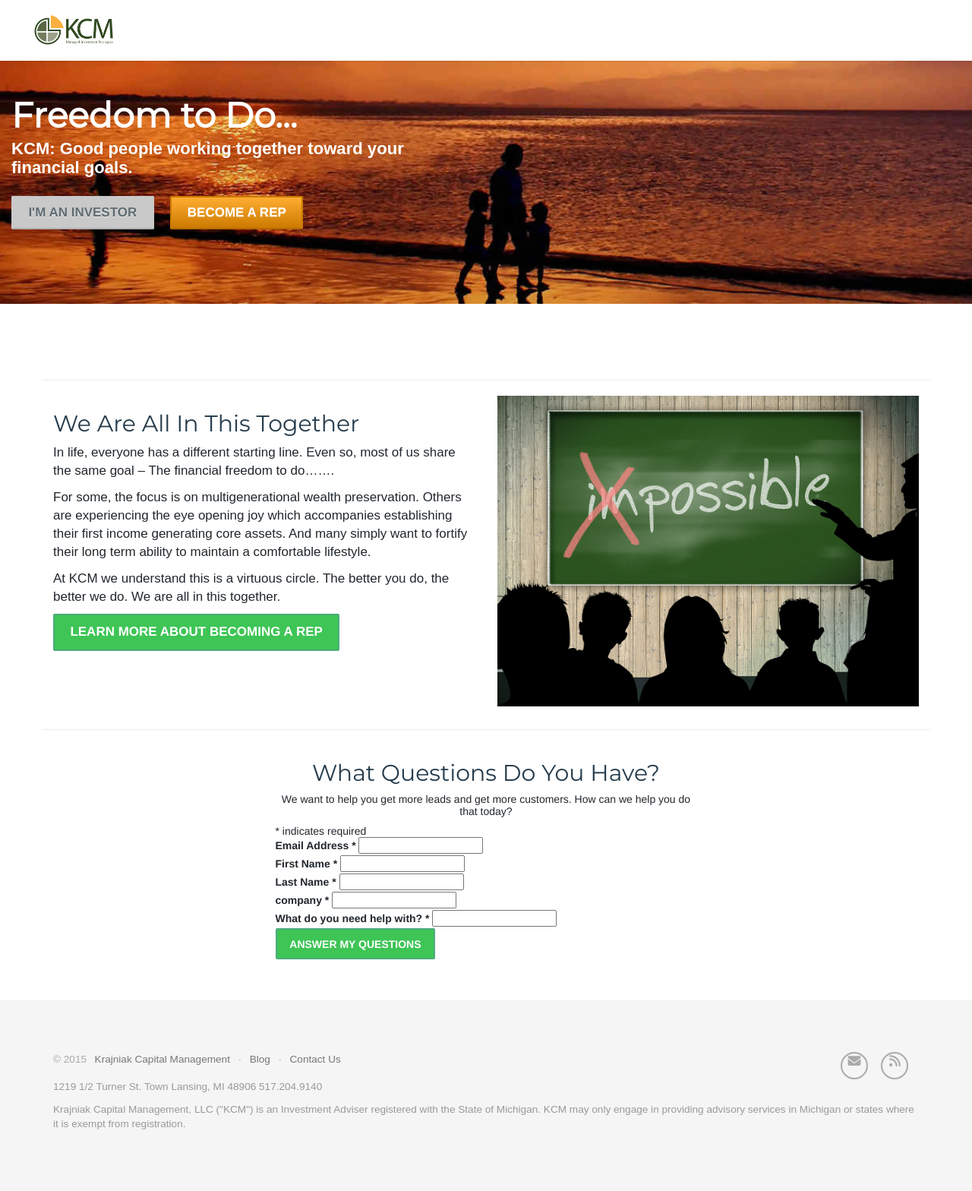
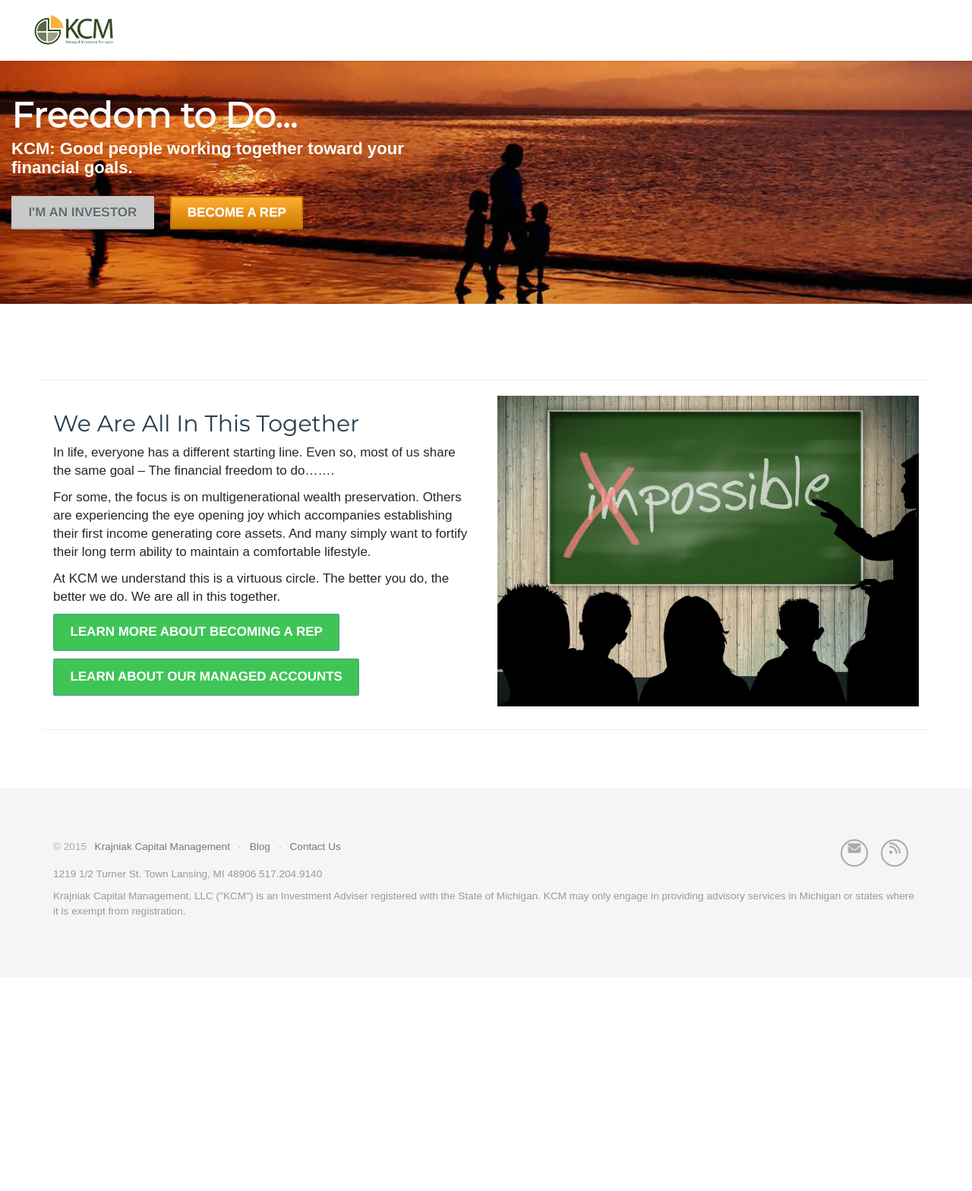
Before and after one commit to davidsilvasmith/kcm, a Jekyll site: the page built from index.md, in a window 1280 px wide. Shown: the whole page at 76% size. Built offline with Jekyll 4.4.1, drawn with Linux system fonts in a browser that asks for light colours; nearby versions of some CDN libraries; some web fonts are replaced; comment, search, counter and statistics services are not loaded; after the commit the page ends 1287 px from its top, so only the background shows below that.

Commit message:
updated homepage CTAs

```diff
--- a/index.md
+++ b/index.md
@@ -28,10 +28,13 @@ For some, the focus is on multigenerational wealth preservation. Others are expe
 At KCM we understand this is a virtuous circle.  The better you do, the better we do.  We are all in this together.
 
 [LEARN MORE ABOUT BECOMING A REP](/become-a-rep/){: class="btn btn-primary" role="button"}
+
+[LEARN ABOUT OUR MANAGED ACCOUNTS](/investor/){: class="btn btn-primary" role="button"}
+
 </div>
 
 <div class="col-lg-6 fillable" markdown="1">
-![Create Optimized Content](/images/index/possible.jpg)
+![Everything is Possible](/images/index/possible.jpg "Everything is Possible")
 </div>
 </div>
 
@@ -45,12 +48,3 @@ At KCM we understand this is a virtuous circle.  The better you do, the better w
 <div class="col-lg-3 fillable" markdown="1">
 
 </div>
-
-<div class="col-lg-6 fillable" markdown="1">
-{%include cta-help-with.html %}
-</div>
-
-<div class="col-lg-3 fillable" markdown="1">
-
-</div>
-</div>
```
